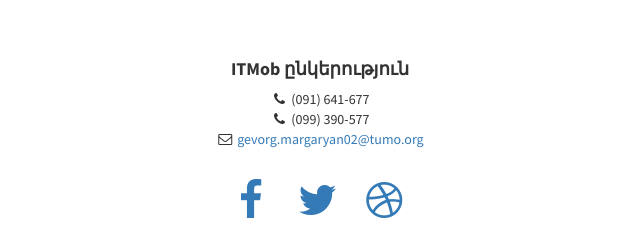
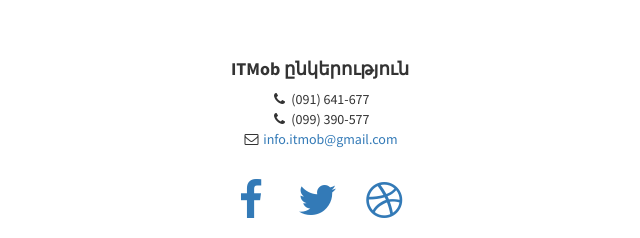
Before and after one commit to itmob/itmob, a plain HTML site: page index.html in a window 1280 px wide. Shown: the part 3563-3801 px from the top of the page, 320-960 px from the left. Drawn offline with Linux system fonts and the light colour scheme.

Commit message:
Update index.html

```diff
--- a/index.html
+++ b/index.html
@@ -235,7 +235,7 @@
                     <ul class="list-unstyled">
                         <li><i class="fa fa-phone fa-fw"></i> (091) 641-677</li>
                         <li><i class="fa fa-phone fa-fw"></i> (099) 390-577</li>
-                        <li><i class="fa fa-envelope-o fa-fw"></i> <a href="mailto:gevorg.margaryan02@tumo.org">gevorg.margaryan02@tumo.org</a>
+                        <li><i class="fa fa-envelope-o fa-fw"></i> <a href="mailto:gevorg.margaryan02@tumo.org">info.itmob@gmail.com</a>
                         </li>
                     </ul>
                     <br>
```
